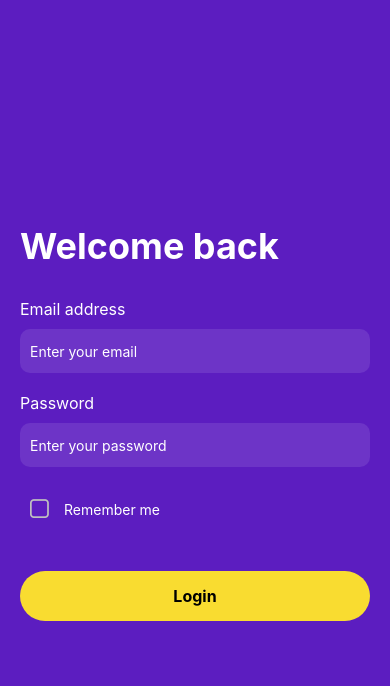
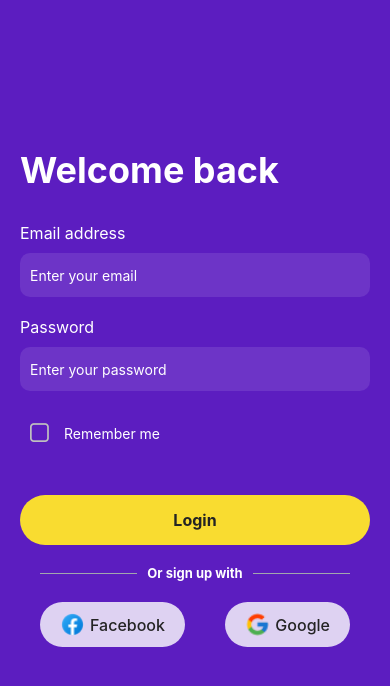
Before and after one commit to neerajdembla212/Game-App, a React Native app: screen /Login in a window 390 px wide. Shown: the top 686 px of the page. Built offline with nearby package versions, Linux system fonts and the light colour scheme.

Commit message:
adding sso auth component on login and sugn upo

```diff
--- a/App.tsx
+++ b/App.tsx
@@ -9,12 +9,7 @@ import { SignupScreen } from "./screens/sign-up";
 import { LoginScreen } from "./screens/login";
 import { HomeScreen } from "./screens/home";
 import { SafeAreaProvider } from "react-native-safe-area-context";
-import {
-  ThemeProvider,
-  Button,
-  createTheme,
-  CreateThemeOptions,
-} from "@rneui/themed";
+import { ThemeProvider, createTheme } from "@rneui/themed";
 
 const Stack = createNativeStackNavigator();
 const theme = createTheme({
@@ -22,11 +17,13 @@ const theme = createTheme({
     primary: "#5C1DC0",
     secondary: "#F9DC30",
     grey0: "rgba(255, 255, 255, 0.8)",
+    grey1: "#A2A7AD",
   },
   lightColors: {
     primary: "#5C1DC0",
     secondary: "#F9DC30",
     grey0: "rgba(255, 255, 255, 0.8)",
+    grey1: "#A2A7AD",
   },
 });
 export default function App() {
@@ -42,9 +39,10 @@ export default function App() {
       <ThemeProvider theme={theme}>
         <NavigationContainer>
           <Stack.Navigator
-          screenOptions={{
-            headerShown: false
-          }}>
+            screenOptions={{
+              headerShown: false,
+            }}
+          >
             <Stack.Screen name="Start" component={StartScreen} />
             <Stack.Screen name="Sign up" component={SignupScreen} />
             <Stack.Screen name="Login" component={LoginScreen} />
--- a/components/Button.tsx
+++ b/components/Button.tsx
@@ -1,54 +1,86 @@
 import React from "react";
-import {
-  TouchableOpacity,
-  Text,
-  StyleSheet,
-  GestureResponderEvent,
-} from "react-native";
-import { makeStyles } from "@rneui/themed";
+import { GestureResponderEvent } from "react-native";
+import { makeStyles, Button as RneButton, Icon } from "@rneui/themed";
 
 interface ButtonProps {
   onPress: (e: GestureResponderEvent) => void;
   text: string;
-  type: "primary" | "outline" | "link" | "default";
+  type: "primary" | "secondary" | "outline" | "link" | "default";
   overrideStyles?: any;
   fullWidth?: boolean;
+  icon?: any;
+  borderRadius?: boolean;
 }
 
 export const Button: React.FC<ButtonProps> = (props) => {
   const {
     onPress,
     text,
-    type = "clear",
     overrideStyles = {},
     fullWidth = false,
+    borderRadius = true,
+    icon,
   } = props;
   const styles = useStyles(props);
   return (
-    <>
-      <TouchableOpacity
-        style={{ ...styles.button, ...overrideStyles }}
+    <RneButton
       onPress={onPress}
+      buttonStyle={{ ...styles.button, ...overrideStyles }}
+      titleStyle={styles.buttonText}
     >
-        <Text style={styles.buttonText}>{text}</Text>
-      </TouchableOpacity>
-    </>
+      {icon}
+      {text}
+    </RneButton>
   );
 };
 
-const useStyles = makeStyles((theme: any, props: ButtonProps) => ({
+const useStyles = makeStyles((theme: any, props: ButtonProps) => {
+  let buttonStyles = {};
+  let buttonTextStyles = {};
+  switch (props.type) {
+    case "primary":
+      buttonStyles = {
+        backgroundColor: theme.colors.secondary,
+      };
+      break;
+    case "secondary":
+      buttonStyles = {
+        backgroundColor: theme.colors.grey0,
+      };
+      buttonTextStyles = {
+        color: theme.colors.black,
+        fontWeight: "500",
+      };
+      break;
+    case "outline":
+      buttonStyles = {
+        backgroundColor: "transparent",
+        borderWidth: 1,
+        borderStyle: "solid",
+        borderColor: theme.colors.secondary,
+      };
+      buttonTextStyles = {
+        color: theme.colors.secondary,
+      };
+      break;
+  }
+  return {
     button: {
       justifyContent: "center",
       textAlign: "center",
       width: props.fullWidth ? "100%" : 100,
-    backgroundColor:
-      props.type === "primary" ? theme.colors.secondary : theme.colors.grey0,
-    color: theme.colors.black,
-    borderRadius: 30,
+      backgroundColor: theme.colors.grey0,
+      borderRadius: props.borderRadius ? 30 : 0,
+      alignItems: "center",
+      padding: 10,
+      ...buttonStyles,
     },
     buttonText: {
       textAlign: "center",
       fontWeight: "bold",
       fontSize: 16,
+      color: theme.colors.black,
+      ...buttonTextStyles,
     },
-}));
+  };
+});
--- a/components/Typography.tsx
+++ b/components/Typography.tsx
@@ -2,11 +2,12 @@ import React, { FC } from "react";
 import { Text, StyleSheet } from "react-native";
 
 interface TypographyProps {
-  type: "heading" | "subHeading" | "normal" | "title";
+  type: "heading" | "subHeading" | "normal" | "title" | "small";
   text: string;
   overrideStyle?: Object;
   bold?: boolean;
   color?: string;
+  onPress?: () => void;
 }
 
 export const Typography: FC<TypographyProps> = ({
@@ -15,6 +16,7 @@ export const Typography: FC<TypographyProps> = ({
   overrideStyle = {},
   bold = false,
   color = "#FFFFFF",
+  onPress = () => {},
 }) => {
   function getStyle() {
     const additionalStyles = {
@@ -43,6 +45,12 @@ export const Typography: FC<TypographyProps> = ({
           ...styles.title,
           ...additionalStyles,
         };
+      case "small": {
+        return {
+          ...styles.small,
+          ...additionalStyles,
+        };
+      }
       default:
         return {
           ...styles.normal,
@@ -50,7 +58,11 @@ export const Typography: FC<TypographyProps> = ({
         };
     }
   }
-  return <Text style={getStyle()}>{text}</Text>;
+  return (
+    <Text style={getStyle()} onPress={onPress}>
+      {text}
+    </Text>
+  );
 };
 
 const styles = StyleSheet.create({
@@ -72,4 +84,8 @@ const styles = StyleSheet.create({
     fontSize: 36,
     lineHeight: 46,
   },
+  small: {
+    fontSize: 13,
+    lineHeight: 17,
+  },
 });
--- /dev/null
+++ b/components/sso-auth.tsx
@@ -0,0 +1,85 @@
+import React from "react";
+import { View, Image } from "react-native";
+import { makeStyles } from "@rneui/themed";
+import { Typography } from "../components/typography";
+import { Button } from "../components/button";
+
+interface SsoAuthProps {
+  style: any;
+}
+export const SsoAuth: React.FC<SsoAuthProps> = (props) => {
+  const styles = useStyles(props);
+
+  return (
+    <View style={{ marginBottom: 30, padding: 20, justifyContent: "center" }}>
+      <View style={styles.lineWithText}>
+        <View style={styles.line}></View>
+        <Typography
+          text="Or sign up with"
+          type="small"
+          overrideStyle={styles.centerText}
+          bold={true}
+        />
+        <View style={styles.line}></View>
+      </View>
+      <View style={styles.buttonsContainer}>
+        <Button
+          text="Facebook"
+          type="secondary"
+          onPress={() => {}}
+          borderRadius={true}
+          icon={
+            <Image
+              source={require("../assets/facebook.png")}
+              style={{ width: 25, height: 25, marginRight: 5 }}
+            />
+          }
+          overrideStyles={styles.ssoButton}
+        ></Button>
+        <Button
+          text="Google"
+          type="secondary"
+          onPress={() => {}}
+          borderRadius={true}
+          icon={
+            <Image
+              source={require("../assets/google.png")}
+              style={{ width: 25, height: 25, marginRight: 5 }}
+            />
+          }
+          overrideStyles={styles.ssoButton}
+        ></Button>
+      </View>
+    </View>
+  );
+};
+
+const useStyles = makeStyles((theme: any, props: SsoAuthProps) => ({
+  lineWithText: {
+    flexDirection: "row",
+    alignItems: "center",
+  },
+  centerText: {
+    alignSelf: "center",
+    backgroundColor: theme.colors.primary,
+    marginLeft: "auto",
+    marginRight: "auto",
+    paddingLeft: 10,
+    paddingRight: 10,
+  },
+  line: {
+    flex: 1,
+    height: 1,
+    backgroundColor: theme.colors.grey1,
+  },
+  buttonsContainer: {
+    flexDirection: "row",
+    justifyContent: "space-between",
+    marginTop: 20,
+  },
+  ssoButton: {
+    paddingLeft: 20,
+    paddingRight: 20,
+    width: "auto",
+  },
+}));
--- a/screens/login.tsx
+++ b/screens/login.tsx
@@ -12,6 +12,7 @@ import { TextInput } from "../components/text-input";
 import { Typography } from "../components/typography";
 import { Button } from "../components/button";
 import { CheckboxInput } from "../components/checkbox-input";
+import { SsoAuth } from "../components/sso-auth";
 
 interface LoginProps {
   navigation: any;
@@ -87,8 +88,12 @@ export const LoginScreen: React.FC<LoginProps> = ({ navigation }) => {
               type="primary"
               overrideStyles={styles.button}
               fullWidth={true}
+              borderRadius={true}
             />
           </View>
+          <SsoAuth
+            style={{ marginBottom: 30, padding: 20, justifyContent: "center" }}
+          />
         </View>
       </TouchableWithoutFeedback>
     </KeyboardAvoidingView>
--- a/screens/sign-up.tsx
+++ b/screens/sign-up.tsx
@@ -5,6 +5,7 @@ import {
   TouchableWithoutFeedback,
   Platform,
   Keyboard,
+  Image,
 } from "react-native";
 import { makeStyles } from "@rneui/themed";
 
@@ -12,6 +13,7 @@ import { Typography } from "../components/typography";
 import { TextInput } from "../components/text-input";
 import { CheckboxInput } from "../components/checkbox-input";
 import { Button } from "../components/button";
+import { SsoAuth } from "../components/sso-auth";
 
 interface SignupProps {
   navigation: any;
@@ -41,9 +43,12 @@ export const SignupScreen: React.FC<SignupProps> = ({ navigation }) => {
       behavior={Platform.OS === "ios" ? "padding" : "height"}
       style={styles.container}
     >
-      <TouchableWithoutFeedback onPress={Keyboard.dismiss}>
-        <View style={styles.inner}>
-          <View>
+      <TouchableWithoutFeedback
+        onPress={Keyboard.dismiss}
+        style={{ justifyContent: "center" }}
+      >
+        <View style={{ flex: 1 }}>
+          <View style={styles.inner}>
             <Typography
               text="Create account"
               bold={true}
@@ -107,8 +112,12 @@ export const SignupScreen: React.FC<SignupProps> = ({ navigation }) => {
               type="primary"
               overrideStyles={styles.button}
               fullWidth={true}
+              borderRadius={true}
             />
           </View>
+          <SsoAuth
+            style={{ marginBottom: 30, padding: 20, justifyContent: "center" }}
+          />
         </View>
       </TouchableWithoutFeedback>
     </KeyboardAvoidingView>
@@ -117,8 +126,10 @@ export const SignupScreen: React.FC<SignupProps> = ({ navigation }) => {
 
 const useStyles = makeStyles((theme: any, props: SignupProps) => ({
   container: {
-    flex: 1,
+    height: "100%",
     backgroundColor: theme.colors.primary,
+    justifyContent: "space-between",
+    paddingTop: "10%",
   },
   inner: {
     padding: 20,
--- a/screens/start.tsx
+++ b/screens/start.tsx
@@ -36,6 +36,7 @@ export const StartScreen: React.FC<StartScreenProps> = ({ navigation }) => {
               type="primary"
               overrideStyles={styles.button}
               fullWidth={true}
+              borderRadius={true}
             />
           </View>
           <View style={styles.disclaimer}>
@@ -44,7 +45,12 @@ export const StartScreen: React.FC<StartScreenProps> = ({ navigation }) => {
               type="normal"
               color="#C4C4C4"
             ></Typography>
-            <Typography text="Log in." type="normal" bold={false}></Typography>
+            <Typography
+              text="Log in."
+              type="normal"
+              bold={true}
+              onPress={() => navigation.navigate('Login')}
+            ></Typography>
           </View>
         </View>
       </ImageBackground>
```
Also changed, not shown: assets/facebook.png (added), assets/google.png (added). Lines whose indentation alone changed are shown as unchanged.
